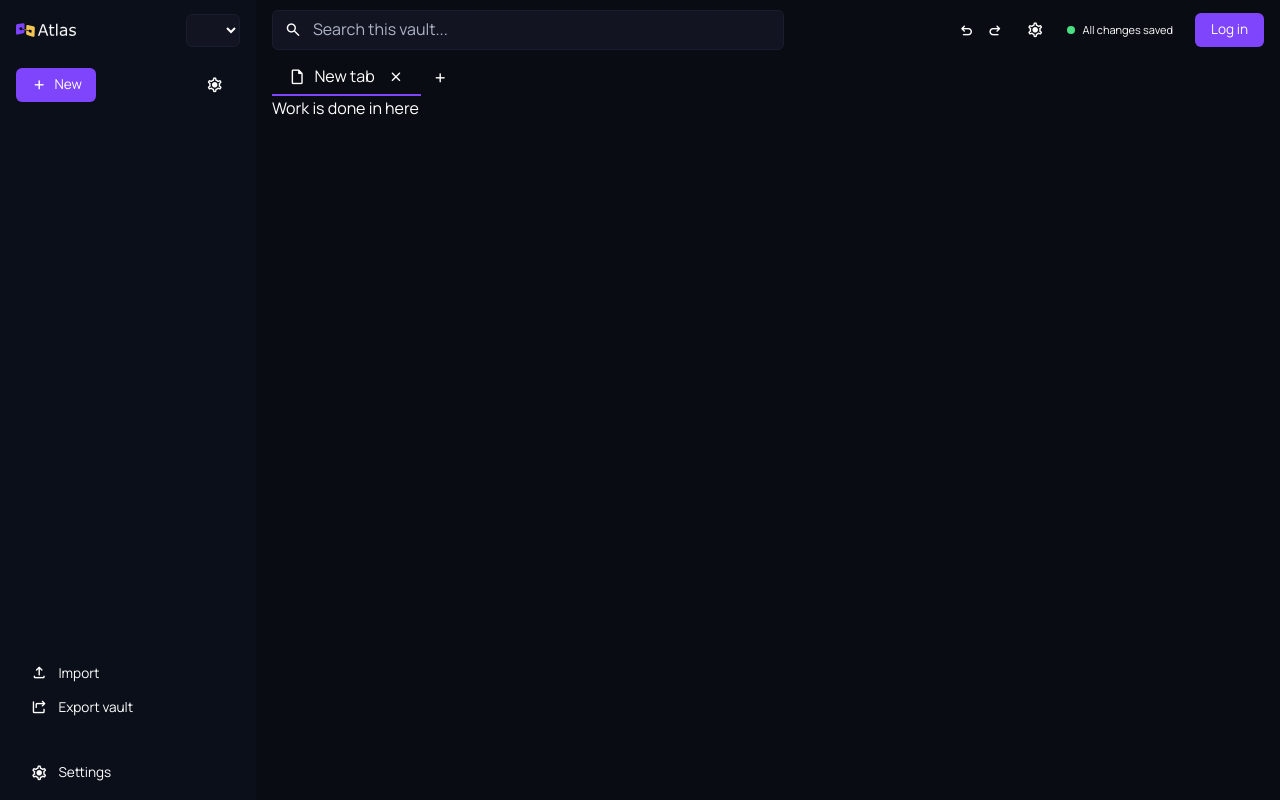
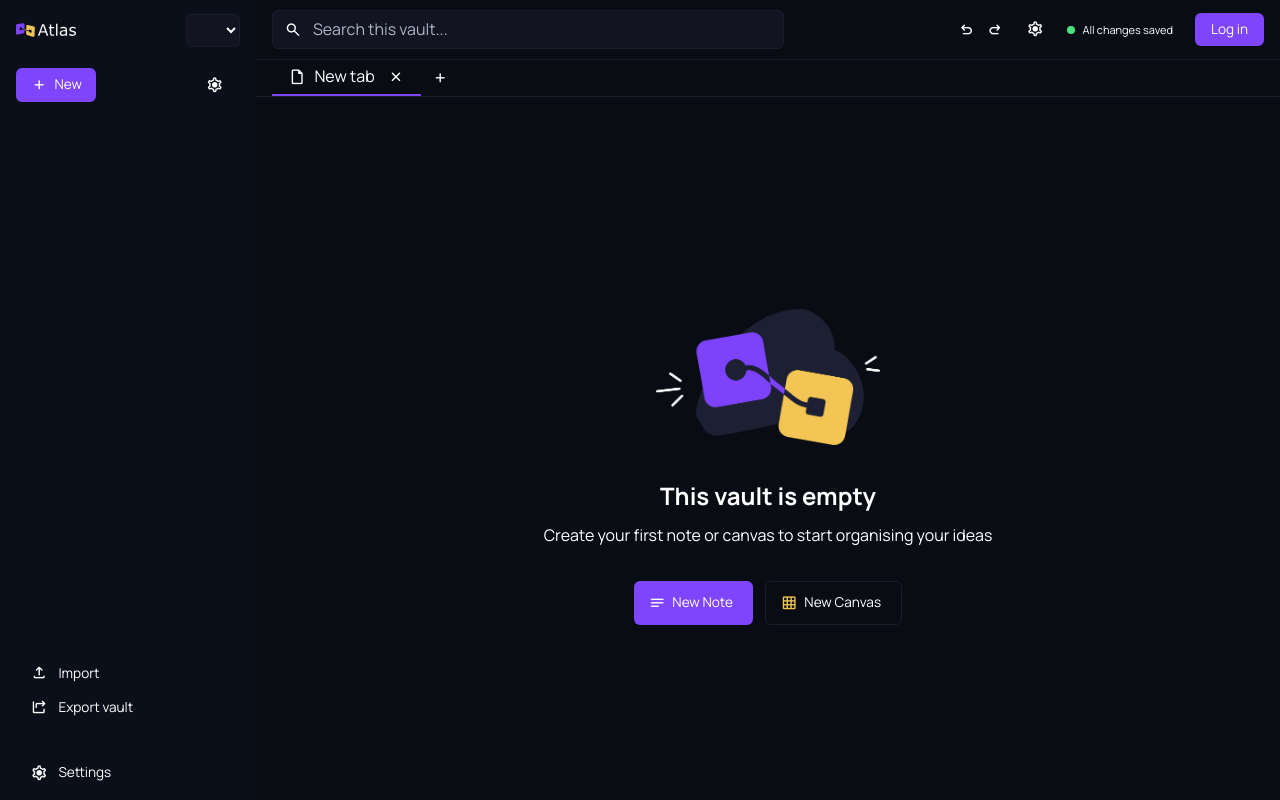
Before and after one commit to charis-adiari/atlas, a Next.js app in the folder atlas-ui/: page /vault/13b56b64-14df-4efa-8edf-567d80291c27 in a window 1280 px wide. Built offline with nearby package versions, Linux system fonts and the light colour scheme.

Commit message:
Added empty vault state

```diff
--- a/atlas-ui/src/app/globals.css
+++ b/atlas-ui/src/app/globals.css
@@ -11,6 +11,8 @@
   --primary: hsl(259, 97%, 63%);
   --secondary: hsl(43, 87%, 64%);
   --accent: hsl(143, 71%, 58%);
+
+  --workspace-x-padding: 1rem;
 }
 
 html {
--- a/atlas-ui/src/app/layout.module.css
+++ b/atlas-ui/src/app/layout.module.css
@@ -2,6 +2,15 @@
   display: flex;
 
   .main {
+    display: flex;
+    flex-direction: column;
+    height: 100vh;
+    max-height: 100vh;
     width: 100%;
+
+    .content {
+      flex: 1;
+      min-height: 0;
+    }
   }
 }
--- a/atlas-ui/src/app/layout.tsx
+++ b/atlas-ui/src/app/layout.tsx
@@ -29,7 +29,7 @@ export default function RootLayout({ children }: LayoutProps<'/'>) {
         <Sidebar />
         <main className={styles.main}>
           <Header />
-          <div className="workspace">{children}</div>
+          <div className={styles.content}>{children}</div>
         </main>
       </body>
     </html>
--- a/atlas-ui/src/components/Button/Button.module.css
+++ b/atlas-ui/src/components/Button/Button.module.css
@@ -11,13 +11,24 @@
   outline: none;
   padding: 0.375rem 1rem;
 
-  &[data-variant='outline'] {
-    background: var(--background-light-2);
+  &[data-variant='outline'],
+  &[data-variant='outline-large'] {
+    background: inherit;
     border: 1px solid var(--background-light-3);
   }
 
-  &[data-variant='primary'] {
+  &[data-variant='primary'],
+  &[data-variant='primary-large'] {
     background: var(--primary);
+  }
+
+  &[data-variant='primary-large'],
+  &[data-variant='outline-large'] {
+    padding: 0.625rem 1.25rem;
+  }
+
+  &[data-icon-colour='accent'] .icon {
+    color: var(--secondary);
   }
 
   &:has(> .icon:first-child + *) {
--- a/atlas-ui/src/components/Button/Button.tsx
+++ b/atlas-ui/src/components/Button/Button.tsx
@@ -29,7 +29,7 @@ export interface ButtonProps extends ButtonHTMLAttributes<HTMLButtonElement> {
    * stylesheet can target it.
    * @defaultValue `"default"`
    */
-  iconColor?: 'default' | 'accent';
+  iconColour?: 'default' | 'accent';
 
   /**
    * Material Symbols icon name (for example `"add"`) shown before the text.
@@ -76,7 +76,7 @@ export interface ButtonProps extends ButtonHTMLAttributes<HTMLButtonElement> {
  */
 export const Button = ({
   variant = 'default',
-  iconColor = 'default',
+  iconColour = 'default',
   startIcon,
   type = 'button',
   className,
@@ -90,7 +90,7 @@ export const Button = ({
       type={type}
       className={className ? `${styles.btn} ${className}` : styles.btn}
       data-variant={variant}
-      data-icon-color={iconColor}
+      data-icon-colour={iconColour}
       {...rest}
     >
       {startIcon && (
--- a/atlas-ui/src/components/Workspace/TabBar/TabBar.module.css
+++ b/atlas-ui/src/components/Workspace/TabBar/TabBar.module.css
@@ -1,6 +1,8 @@
 .tabBar  {
   align-items: center;
+  border-bottom: 1px solid var(--background-light-3);
   display: flex;
+  padding: 0 var(--workspace-x-padding);
   width: 100%;
 
   .add {
--- a/atlas-ui/src/components/Workspace/Workspace.module.css
+++ b/atlas-ui/src/components/Workspace/Workspace.module.css
@@ -1,3 +1,36 @@
 .workspace {
-  padding: 0 1rem;
+  height: 100%;
+  padding: 0 var(--workspace-x-padding);
+  width: 100%;
 }
+
+.empty {
+  align-items: center;
+  display: flex;
+  flex-direction: column;
+  gap: 2rem;
+  height: 100%;
+  justify-content: center;
+  margin: auto;
+
+  .emptyImage {
+    height: auto;
+    width: 14rem;
+  }
+
+  .emptyText {
+    text-align: center;
+
+    .emptyHeading {
+      display: block;
+      font-size: 1.5rem;
+      font-weight: bold;
+      margin-bottom: 0.5rem;
+    }
+  }
+
+  .buttonRow {
+    display: flex;
+    gap: 0.75rem;
+  }
+}
--- a/atlas-ui/src/components/Workspace/Workspace.tsx
+++ b/atlas-ui/src/components/Workspace/Workspace.tsx
@@ -1,9 +1,32 @@
-import { TabBar } from "./TabBar/TabBar";
-import styles from "./Workspace.module.css";
+import Image from 'next/image';
+import { Button } from '../Button/Button';
+import { TabBar } from './TabBar/TabBar';
+import styles from './Workspace.module.css';
 
 export const Workspace = ({ vaultId }: { vaultId?: string }) => {
-  return <div className={styles.workspace}>
-    <TabBar />
-    Work is done in here
-    </div>;
+  return (
+    <>
+      <TabBar />
+
+      <div className={styles.workspace}>
+        <div className={styles.empty}>
+          <Image
+            src="/empty-state.png"
+            alt="Empty workspace"
+            className={styles.emptyImage}
+            width={500}
+            height={300}
+          />
+          <span className={styles.emptyText}>
+            <span className={styles.emptyHeading}>This vault is empty</span>
+            Create your first note or canvas to start organising your ideas
+          </span>
+          <div className={styles.buttonRow}>
+            <Button variant='primary-large' startIcon='notes' children='New Note' />
+            <Button variant='outline-large' startIcon='grid_on' iconColour='accent' children='New Canvas' />
+          </div>
+        </div>
+      </div>
+    </>
+  );
 };
--- a/atlas-ui/src/components/header/Header.module.css
+++ b/atlas-ui/src/components/header/Header.module.css
@@ -1,6 +1,8 @@
 .header {
   align-items: center;
+  border-bottom: 1px solid var(--background-light-3);
   display: flex;
+  flex: 0 0 auto;
   height: 3.75rem;
   gap: 1rem;
   justify-content: space-between;
```
Also changed, not shown: atlas-ui/public/empty-state.png (added).
